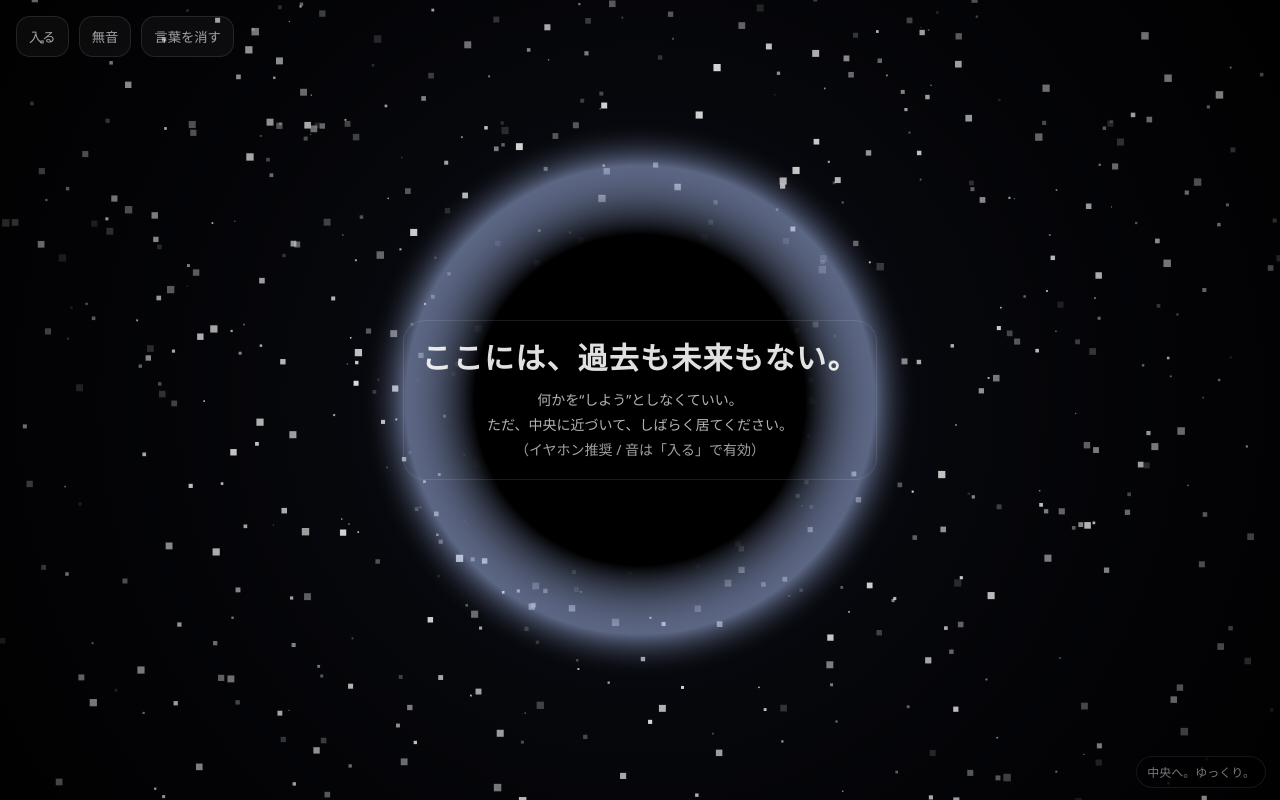
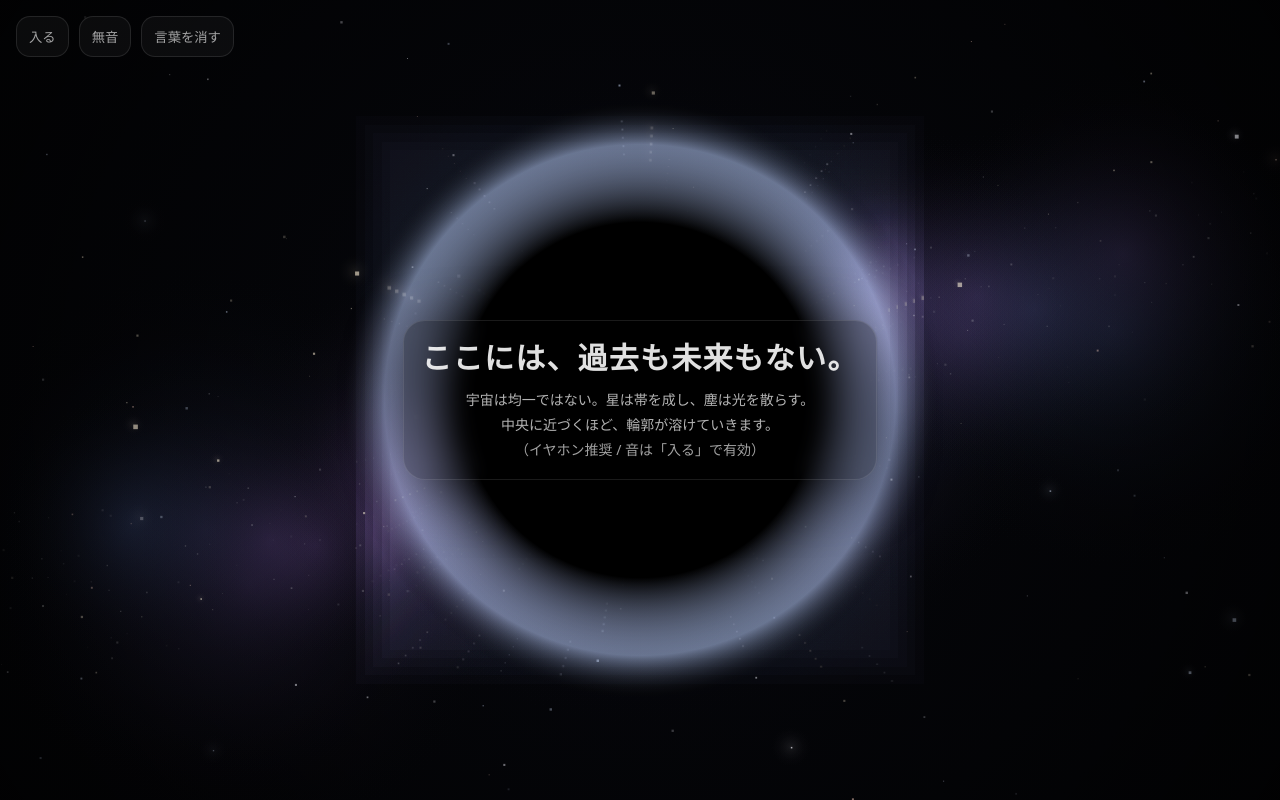
Before and after one commit to JmAT13/black-hole, a plain HTML site: page index.html in a window 1280 px wide. Drawn offline with Linux system fonts and the light colour scheme; animation ran at ten frames a second.

Commit message:
Update index.html

```diff
--- a/index.html
+++ b/index.html
@@ -8,17 +8,14 @@
   <style>
     html,body{height:100%;margin:0;background:#000;overflow:hidden;font-family:system-ui,-apple-system,"Segoe UI",sans-serif;}
     canvas{position:fixed;inset:0;width:100%;height:100%}
-
-    /* minimal overlay */
     .overlay{
       position:fixed;inset:0;pointer-events:none;
       display:grid;place-items:center;padding:24px;
       color:rgba(255,255,255,.88);
       text-align:center;
-      mix-blend-mode:screen;
     }
     .box{
-      max-width:720px;
+      max-width:760px;
       border:1px solid rgba(255,255,255,.10);
       background:rgba(0,0,0,.28);
       backdrop-filter: blur(10px);
@@ -26,20 +23,8 @@
       padding:18px 18px 16px;
       box-shadow: 0 12px 60px rgba(0,0,0,.45);
     }
-    .big{
-      font-weight:900;
-      letter-spacing:.04em;
-      font-size:clamp(18px,3vw,30px);
-      line-height:1.25;
-      margin-bottom:10px;
-    }
-    .small{
-      font-size:clamp(12px,1.7vw,14px);
-      color:rgba(255,255,255,.70);
-      line-height:1.8;
-    }
-
-    /* controls (almost hidden) */
+    .big{font-weight:900;letter-spacing:.04em;font-size:clamp(18px,3vw,30px);line-height:1.25;margin-bottom:10px}
+    .small{font-size:clamp(12px,1.7vw,14px);color:rgba(255,255,255,.70);line-height:1.8}
     .controls{
       position:fixed;left:16px;top:16px;z-index:5;
       display:flex;gap:10px;align-items:center;
@@ -59,18 +44,6 @@
       backdrop-filter: blur(10px);
     }
     button:active{transform:translateY(1px)}
-    .hint{
-      position:fixed;right:14px;bottom:12px;z-index:5;
-      pointer-events:none;
-      font-size:12px;color:rgba(255,255,255,.55);
-      border:1px solid rgba(255,255,255,.10);
-      background:rgba(0,0,0,.20);
-      border-radius:999px;padding:6px 10px;
-      backdrop-filter: blur(10px);
-      opacity:.85;
-    }
-
-    /* fade text away */
     .overlay.fade{opacity:0;transition:opacity 1.2s ease}
   </style>
 </head>
@@ -87,17 +60,15 @@
     <div class="box">
       <div class="big">ここには、過去も未来もない。</div>
       <div class="small">
-        何かを“しよう”としなくていい。<br/>
-        ただ、中央に近づいて、しばらく居てください。<br/>
+        宇宙は均一ではない。星は帯を成し、塵は光を散らす。<br/>
+        中央に近づくほど、輪郭が溶けていきます。<br/>
         <span style="opacity:.9">（イヤホン推奨 / 音は「入る」で有効）</span>
       </div>
     </div>
   </div>
 
-  <div class="hint">中央へ。ゆっくり。</div>
-
   <script>
-    // --- Canvas setup ---
+  (() => {
     const canvas = document.getElementById("c");
     const ctx = canvas.getContext("2d", { alpha:false });
 
@@ -107,28 +78,25 @@
       W = Math.floor(innerWidth * DPR);
       H = Math.floor(innerHeight * DPR);
       canvas.width = W; canvas.height = H;
+      buildSky();
     }
     addEventListener("resize", resize);
-    resize();
 
-    // Pointer (no numbers shown, no “progress” UI)
+    // Pointer
     let px=0.5, py=0.5, spx=0.5, spy=0.5;
     addEventListener("pointermove", e=>{
       px = e.clientX / innerWidth;
       py = e.clientY / innerHeight;
     }, {passive:true});
 
-    // --- Audio (timeless ambience; no tempo cues) ---
+    // ---------- Audio (optional, timeless) ----------
     let audioCtx, master, lp, osc1, osc2, noiseSrc, noiseGain;
-    let audioOn = false;
-    let muted = false;
+    let audioOn=false, muted=false;
 
     function pinkishNoiseBuffer(ctx, seconds=2){
-      const sr = ctx.sampleRate;
-      const len = Math.floor(sr*seconds);
+      const sr = ctx.sampleRate, len = Math.floor(sr*seconds);
       const buf = ctx.createBuffer(1, len, sr);
       const data = buf.getChannelData(0);
-      // simple brown-ish noise (feels like “space wind”)
       let last = 0;
       for(let i=0;i<len;i++){
         const white = (Math.random()*2-1);
@@ -137,65 +105,41 @@
       }
       return buf;
     }
-
     async function setupAudio(){
       if(audioCtx) return;
       audioCtx = new (window.AudioContext || window.webkitAudioContext)();
+      master = audioCtx.createGain(); master.gain.value = 0;
+      lp = audioCtx.createBiquadFilter(); lp.type="lowpass"; lp.frequency.value=900;
+      osc1 = audioCtx.createOscillator(); osc1.type="sine"; osc1.frequency.value=72;
+      osc2 = audioCtx.createOscillator(); osc2.type="triangle"; osc2.frequency.value=36;
+      const g1 = audioCtx.createGain(); g1.gain.value=0.10;
+      const g2 = audioCtx.createGain(); g2.gain.value=0.08;
 
-      master = audioCtx.createGain();
-      master.gain.value = 0;
-
-      lp = audioCtx.createBiquadFilter();
-      lp.type = "lowpass";
-      lp.frequency.value = 900;
-
-      // drones (no beat, no BPM)
-      osc1 = audioCtx.createOscillator();
-      osc1.type = "sine";
-      osc1.frequency.value = 72;
-
-      osc2 = audioCtx.createOscillator();
-      osc2.type = "triangle";
-      osc2.frequency.value = 36;
-
-      const g1 = audioCtx.createGain(); g1.gain.value = 0.10;
-      const g2 = audioCtx.createGain(); g2.gain.value = 0.08;
-
-      // noise
       noiseSrc = audioCtx.createBufferSource();
       noiseSrc.buffer = pinkishNoiseBuffer(audioCtx, 2.5);
       noiseSrc.loop = true;
-      noiseGain = audioCtx.createGain();
-      noiseGain.gain.value = 0.06;
+      noiseGain = audioCtx.createGain(); noiseGain.gain.value=0.06;
 
-      // routing
       osc1.connect(g1); osc2.connect(g2);
       g1.connect(lp); g2.connect(lp);
       noiseSrc.connect(noiseGain); noiseGain.connect(lp);
-      lp.connect(master);
-      master.connect(audioCtx.destination);
+      lp.connect(master); master.connect(audioCtx.destination);
 
-      // subtle slow detune (not rhythmic)
-      const lfo = audioCtx.createOscillator();
-      lfo.type = "sine";
-      lfo.frequency.value = 0.03; // very slow
-      const lfoGain = audioCtx.createGain();
-      lfoGain.gain.value = 4.0;
+      const lfo = audioCtx.createOscillator(); lfo.type="sine"; lfo.frequency.value=0.03;
+      const lfoGain = audioCtx.createGain(); lfoGain.gain.value=4.0;
       lfo.connect(lfoGain);
       lfoGain.connect(osc1.detune);
       lfoGain.connect(osc2.detune);
 
       osc1.start(); osc2.start(); noiseSrc.start(); lfo.start();
     }
-
-    async function enter(){
+    async function enterAudio(){
       await setupAudio();
       await audioCtx.resume();
-      audioOn = true;
+      audioOn=true;
       master.gain.cancelScheduledValues(audioCtx.currentTime);
       master.gain.linearRampToValueAtTime(muted ? 0 : 0.9, audioCtx.currentTime + 0.8);
     }
-
     function toggleMute(){
       muted = !muted;
       document.getElementById("silence").textContent = muted ? "音あり" : "無音";
@@ -205,115 +149,306 @@
       }
     }
 
-    // --- Visual field (no clocks, no counters) ---
-    const stars = Array.from({length: 1200}, ()=>({
-      x: Math.random()*2-1,
-      y: Math.random()*2-1,
-      z: Math.random(),
-      s: Math.random()*1+0.15,
-      k: Math.random()*Math.PI*2
-    }));
+    // ---------- Procedural “more realistic space” ----------
+    // Build a static sky texture once (stars + milky way + nebula haze), then animate subtly.
+    const sky = document.createElement("canvas");
+    const sctx = sky.getContext("2d");
+    let skyReady = false;
 
-    // “timeless” internal motion: not linear time; quasi drift
-    let phase = 0;
-    function drift(){
-      // no fixed dt; derives from micro variation
-      phase += 0.0035 + (Math.sin(phase*0.7)*0.0006);
-      return phase;
+    // Star catalogs (layers for parallax)
+    const starsNear = [];
+    const starsFar  = [];
+    const dustPts   = []; // milky way micro stars / dust specks
+    const glowBlobs = []; // nebula-like haze blobs
+
+    function clamp(v,a,b){ return Math.max(a, Math.min(b,v)); }
+
+    // Deterministic-ish hash noise
+    function hash2(x,y){
+      const s = Math.sin(x*127.1 + y*311.7) * 43758.5453123;
+      return s - Math.floor(s); // 0..1
+    }
+    function smoothstep(a,b,t){
+      t = clamp((t-a)/(b-a), 0, 1);
+      return t*t*(3-2*t);
     }
 
+    function tempColor(k){ // approximate star color from “temperature bucket”
+      // return [r,g,b] 0..255
+      // 0: cool blue-white, 1: neutral white, 2: warm yellow, 3: orange-red
+      if(k < 0.25) return [210,225,255];
+      if(k < 0.55) return [245,245,255];
+      if(k < 0.85) return [255,240,210];
+      return [255,210,190];
+    }
+
+    function buildSky(){
+      sky.width = W;
+      sky.height = H;
+      sctx.clearRect(0,0,W,H);
+
+      starsNear.length = 0;
+      starsFar.length  = 0;
+      dustPts.length   = 0;
+      glowBlobs.length = 0;
+
+      // Background base (deep space gradient)
+      const gx=W/2, gy=H/2;
+      const bg = sctx.createRadialGradient(gx,gy,0,gx,gy,Math.max(W,H)*0.9);
+      bg.addColorStop(0, "rgb(7,8,14)");
+      bg.addColorStop(1, "rgb(0,0,0)");
+      sctx.fillStyle = bg;
+      sctx.fillRect(0,0,W,H);
+
+      // Milky Way band: define a tilted “galactic plane”
+      // band center line: y = m(x - cx) + cy + warp
+      const m = -0.28; // tilt
+      const cx0 = W*0.52, cy0 = H*0.52;
+      const bandWidth = Math.min(W,H) * 0.22;
+
+      // Nebula haze blobs (broad soft glows along the band)
+      const blobCount = 22;
+      for(let i=0;i<blobCount;i++){
+        const u = i/(blobCount-1);
+        const x = W*(0.12 + 0.76*u) + (Math.random()*2-1)*W*0.04;
+        const yLine = m*(x - cx0) + cy0;
+        const y = yLine + (Math.random()*2-1)*bandWidth*0.35;
+        glowBlobs.push({
+          x,y,
+          r: (0.12 + Math.random()*0.22) * Math.min(W,H),
+          a: 0.05 + Math.random()*0.12,
+          tint: Math.random()
+        });
+      }
+
+      // Draw haze blobs
+      for(const b of glowBlobs){
+        const g = sctx.createRadialGradient(b.x,b.y,0,b.x,b.y,b.r);
+        const t = b.tint;
+        // subtle bluish/purplish haze like long-exposure
+        const c1 = t<0.5 ? [120,160,255] : [190,130,255];
+        g.addColorStop(0, `rgba(${c1[0]},${c1[1]},${c1[2]},${b.a})`);
+        g.addColorStop(1, `rgba(0,0,0,0)`);
+        sctx.fillStyle = g;
+        sctx.fillRect(0,0,W,H);
+      }
+
+      // Micro dust stars within milky way (dense, small)
+      const dustCount = Math.floor((W*H)/900); // scales with screen
+      for(let i=0;i<dustCount;i++){
+        const x = Math.random()*W;
+        const y = Math.random()*H;
+
+        // distance to band center line
+        const yLine = m*(x - cx0) + cy0 + Math.sin(x*0.004)*bandWidth*0.12;
+        const d = Math.abs(y - yLine);
+
+        // density: highest near band, quickly falls off
+        const band = 1 - smoothstep(0, bandWidth, d);
+        if(Math.random() > band*band) continue;
+
+        dustPts.push({
+          x,y,
+          s: (0.6 + Math.random()*1.6) * DPR,
+          a: 0.05 + 0.25*band*Math.random()
+        });
+      }
+
+      // Big stars: far layer (many small)
+      const farCount = Math.floor((W*H)/4200);
+      for(let i=0;i<farCount;i++){
+        const x = Math.random()*W;
+        const y = Math.random()*H;
+
+        // Slightly more likely near milky way but still everywhere
+        const yLine = m*(x - cx0) + cy0;
+        const d = Math.abs(y - yLine);
+        const band = 0.35 + 0.65*(1 - smoothstep(0, bandWidth*1.6, d));
+
+        if(Math.random() > band) continue;
+
+        const k = Math.random();
+        const [r,g,b] = tempColor(k);
+        starsFar.push({
+          x,y,
+          s: (0.7 + Math.random()*1.8) * DPR,
+          a: 0.12 + 0.55*Math.random(),
+          r,g,b,
+          tw: 0.6 + Math.random()*1.6, // twinkle factor
+          ph: Math.random()*Math.PI*2,
+        });
+      }
+
+      // Near stars: fewer but brighter + soft glow
+      const nearCount = Math.floor((W*H)/14000);
+      for(let i=0;i<nearCount;i++){
+        const x = Math.random()*W;
+        const y = Math.random()*H;
+
+        const yLine = m*(x - cx0) + cy0;
+        const d = Math.abs(y - yLine);
+        const band = 0.25 + 0.75*(1 - smoothstep(0, bandWidth*1.2, d));
+        if(Math.random() > band) continue;
+
+        const k = Math.random();
+        const [r,g,b] = tempColor(k);
+        starsNear.push({
+          x,y,
+          s: (1.2 + Math.random()*3.4) * DPR,
+          a: 0.35 + 0.55*Math.random(),
+          r,g,b,
+          glow: (6 + Math.random()*18) * DPR,
+          tw: 0.5 + Math.random()*1.2,
+          ph: Math.random()*Math.PI*2,
+        });
+      }
+
+      // Render static base (dust + far + near) into sky canvas
+      // Dust
+      sctx.save();
+      sctx.globalCompositeOperation = "screen";
+      for(const d of dustPts){
+        sctx.fillStyle = `rgba(255,255,255,${d.a})`;
+        sctx.fillRect(d.x, d.y, d.s, d.s);
+      }
+      sctx.restore();
+
+      // Far stars
+      sctx.save();
+      sctx.globalCompositeOperation = "screen";
+      for(const st of starsFar){
+        sctx.fillStyle = `rgba(${st.r},${st.g},${st.b},${st.a})`;
+        sctx.fillRect(st.x, st.y, st.s, st.s);
+      }
+      sctx.restore();
+
+      // Near stars (with glow)
+      sctx.save();
+      sctx.globalCompositeOperation = "screen";
+      for(const st of starsNear){
+        // glow
+        const g = sctx.createRadialGradient(st.x,st.y,0,st.x,st.y,st.glow);
+        g.addColorStop(0, `rgba(${st.r},${st.g},${st.b},${0.12*st.a})`);
+        g.addColorStop(1, `rgba(0,0,0,0)`);
+        sctx.fillStyle = g;
+        sctx.fillRect(st.x-st.glow, st.y-st.glow, st.glow*2, st.glow*2);
+
+        // core
+        sctx.fillStyle = `rgba(${st.r},${st.g},${st.b},${st.a})`;
+        sctx.fillRect(st.x, st.y, st.s, st.s);
+      }
+      sctx.restore();
+
+      skyReady = true;
+    }
+
+    // ---------- Main render ----------
+    let ph = 0;
     function draw(){
-      // smooth pointer
       spx += (px-spx)*0.05;
       spy += (py-spy)*0.05;
 
-      const cx = (spx-0.5)*2;
-      const cy = (spy-0.5)*2;
-      const dist = Math.min(1, Math.hypot(cx,cy));
-      // pull is “closeness to center” (no explicit progress)
-      const pull = (1 - dist);
-      // soften response so it feels viscous
-      const p = Math.pow(Math.max(0, pull), 1.35);
+      const centerX = W/2, centerY = H/2;
+      const dx = (spx-0.5)*2;
+      const dy = (spy-0.5)*2;
+      const dist = Math.min(1, Math.hypot(dx,dy));
+      const pull = 1 - dist;         // 0..1
+      const p = Math.pow(Math.max(0,pull), 1.35);
 
-      // background
-      const centerX = W/2, centerY = H/2;
-      const bg = ctx.createRadialGradient(centerX, centerY, 0, centerX, centerY, Math.max(W,H)*0.78);
-      bg.addColorStop(0, "rgb(10,12,20)");
-      bg.addColorStop(1, "rgb(0,0,0)");
-      ctx.fillStyle = bg;
-      ctx.fillRect(0,0,W,H);
+      // base sky
+      if(skyReady) ctx.drawImage(sky, 0, 0);
 
-      // starfield swirl (uses drift phase)
-      const ph = drift();
+      // subtle twinkle (no rhythmic tempo; quasi drift)
+      ph += 0.004 + Math.sin(ph*0.77)*0.0008;
 
+      // Parallax: shift layers a tiny bit based on pointer (like looking around)
+      const parX = (spx-0.5) * DPR;
+      const parY = (spy-0.5) * DPR;
+
+      // draw twinkles for near stars only (tiny shimmer)
       ctx.save();
-      ctx.translate(centerX, centerY);
-      const zoom = 0.68 + 1.55*p;
-      ctx.scale(zoom, zoom);
-
-      const base = Math.min(W,H)*0.48;
-      for(const st of stars){
-        const ang0 = Math.atan2(st.y, st.x);
-        const r0 = Math.hypot(st.x, st.y);
-
-        // swirl intensity grows near center; motion is not “time-based” in a readable way
-        const swirl = (0.11 + 0.85*p) * (1/(0.16 + r0)) * 0.09;
-        const a = ang0 + (Math.sin(ph + st.k)*0.6 + ph)*swirl*6.0;
-
-        // in-fall without a “progress” feeling
-        const fall = (0.10 + 0.88*(1-st.z)) * p * 0.45;
-        const r = Math.max(0.02, r0 - fall);
-
-        const x = Math.cos(a)*r;
-        const y = Math.sin(a)*r;
-
-        const sx = x * base;
-        const sy = y * base;
-
-        const size = (st.s * (0.55 + 2.4*p)) * DPR;
-        const alpha = 0.14 + 0.86*(1 - st.z);
-
-        ctx.fillStyle = `rgba(255,255,255,${alpha})`;
-        ctx.fillRect(sx, sy, size, size);
+      ctx.globalCompositeOperation = "screen";
+      for(const st of starsNear){
+        const tw = (0.5 + 0.5*Math.sin(ph*st.tw + st.ph));
+        const a = 0.08 * tw;
+        if(a <= 0) continue;
+        ctx.fillStyle = `rgba(${st.r},${st.g},${st.b},${a})`;
+        const x = st.x + parX*6;
+        const y = st.y + parY*6;
+        ctx.fillRect(x, y, st.s, st.s);
       }
       ctx.restore();
 
+      // ---- Black hole effect: event horizon + vignette + pseudo lensing ----
+      // Pseudo lensing: draw sky again slightly warped around center (cheap approximation)
+      // We sample by scaling a small region toward center to mimic bending.
+      const lensStrength = 0.18 + 0.55*p;
+      const lensR = Math.min(W,H) * (0.22 + 0.18*p);
+
+      if(skyReady){
+        ctx.save();
+        ctx.globalAlpha = 0.55 * (0.35 + 0.65*p);
+        ctx.globalCompositeOperation = "screen";
+
+        // copy a region around center and scale inward (creates “sucked light” look)
+        const sx = centerX - lensR;
+        const sy = centerY - lensR;
+        const sw = lensR*2;
+        const sh = lensR*2;
+
+        // draw multiple rings for smoother warp
+        for(let i=0;i<5;i++){
+          const k = (i+1)/5;
+          const scale = 1 - lensStrength * (0.12 + 0.18*k);
+          ctx.setTransform(1,0,0,1,0,0);
+          ctx.translate(centerX, centerY);
+          ctx.scale(scale, scale);
+          ctx.translate(-centerX, -centerY);
+          ctx.drawImage(sky, sx, sy, sw, sh, sx, sy, sw, sh);
+        }
+        ctx.restore();
+        ctx.setTransform(1,0,0,1,0,0);
+      }
+
       // event horizon
       const rH = Math.min(W,H) * (0.055 + 0.070*p);
-      const ring = ctx.createRadialGradient(centerX, centerY, rH*0.25, centerX, centerY, rH*2.8);
+      const ring = ctx.createRadialGradient(centerX, centerY, rH*0.22, centerX, centerY, rH*3.0);
       ring.addColorStop(0, "rgba(0,0,0,1)");
-      ring.addColorStop(0.55, "rgba(0,0,0,1)");
-      ring.addColorStop(0.82, `rgba(180,200,255,${0.08 + 0.46*p})`);
+      ring.addColorStop(0.56, "rgba(0,0,0,1)");
+      ring.addColorStop(0.84, `rgba(190,210,255,${0.10 + 0.48*p})`);
       ring.addColorStop(1, "rgba(0,0,0,0)");
       ctx.fillStyle = ring;
       ctx.beginPath();
-      ctx.arc(centerX, centerY, rH*3.0, 0, Math.PI*2);
+      ctx.arc(centerX, centerY, rH*3.1, 0, Math.PI*2);
       ctx.fill();
 
-      // vignette (timeless: reduces cues)
-      const vg = ctx.createRadialGradient(centerX, centerY, Math.min(W,H)*0.15, centerX, centerY, Math.max(W,H)*0.80);
+      // inner darkness (true “hole”)
+      ctx.fillStyle = "rgba(0,0,0,1)";
+      ctx.beginPath();
+      ctx.arc(centerX, centerY, rH*0.92, 0, Math.PI*2);
+      ctx.fill();
+
+      // vignette (space exposure falloff)
+      const vg = ctx.createRadialGradient(centerX, centerY, Math.min(W,H)*0.12, centerX, centerY, Math.max(W,H)*0.85);
       vg.addColorStop(0, "rgba(0,0,0,0)");
-      vg.addColorStop(0.55, `rgba(0,0,0,${0.10 + 0.30*p})`);
-      vg.addColorStop(1, `rgba(0,0,0,${0.62 + 0.28*p})`);
+      vg.addColorStop(0.55, `rgba(0,0,0,${0.12 + 0.28*p})`);
+      vg.addColorStop(1, `rgba(0,0,0,${0.62 + 0.26*p})`);
       ctx.fillStyle = vg;
       ctx.fillRect(0,0,W,H);
 
-      // audio reacts to “center closeness” but not rhythmically
+      // audio darkens near center (still non-rhythmic)
       if(audioCtx && audioOn){
-        // darker + quieter near center, as if the world loses edges
-        const f = 1000*(0.35 + 0.65*(1-p));
+        const f = 1100*(0.35 + 0.65*(1-p));
         lp.frequency.setTargetAtTime(f, audioCtx.currentTime, 0.20);
       }
 
       requestAnimationFrame(draw);
     }
-    requestAnimationFrame(draw);
 
-    // --- UI actions ---
+    // ---------- UI ----------
     const overlay = document.getElementById("overlay");
     document.getElementById("enter").addEventListener("click", async ()=>{
-      await enter();
-      // gently reduce UI dominance after entry
+      await enterAudio();
       overlay.classList.add("fade");
       setTimeout(()=>{ overlay.style.display="none"; }, 1400);
     });
@@ -322,6 +457,11 @@
       overlay.classList.add("fade");
       setTimeout(()=>{ overlay.style.display="none"; }, 1400);
     });
+
+    // start
+    resize();
+    requestAnimationFrame(draw);
+  })();
   </script>
 </body>
 </html>
```
